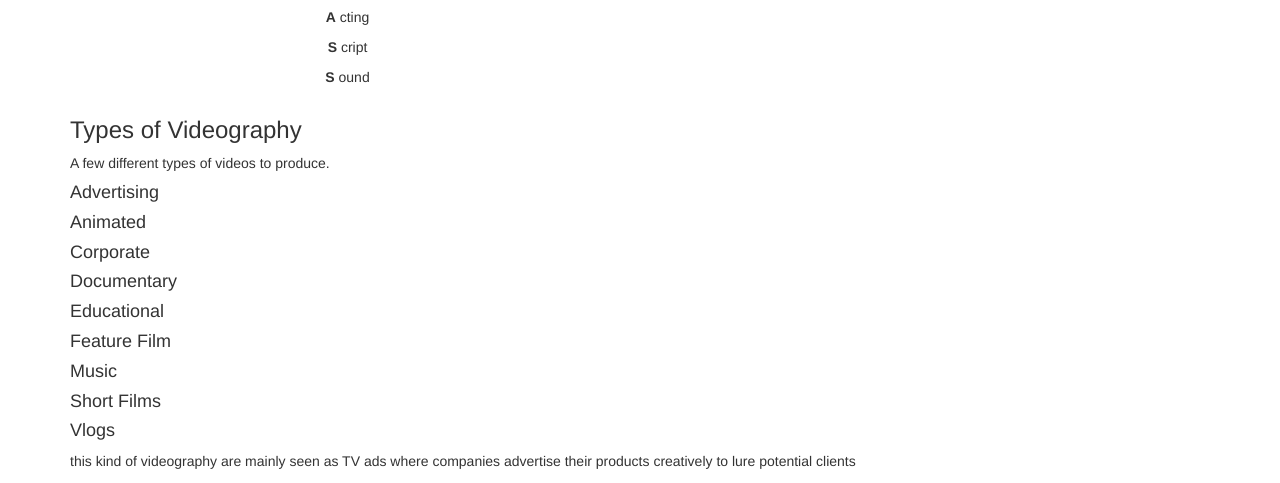
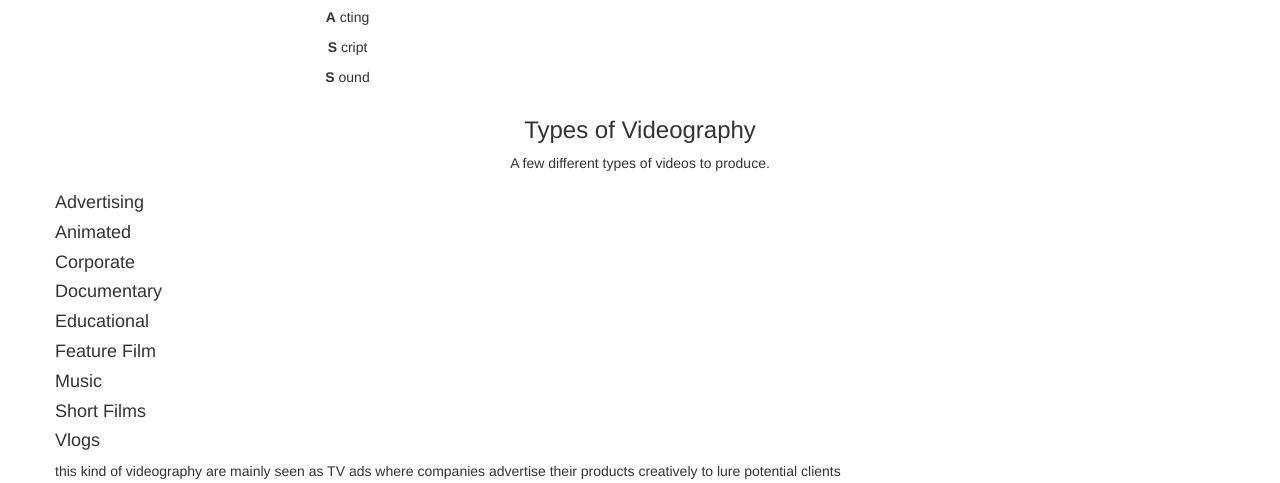
Before and after one commit to brianjeball/Video-Production-CA, a plain HTML site: page index.html in a window 1280 px wide. Shown: the part 465-948 px from the top of the page. Drawn offline with nearby package versions, Linux system fonts and the light colour scheme.

Commit message:
Update Bootstrap syntax

```diff
--- a/index.html
+++ b/index.html
@@ -77,22 +77,24 @@
         <section class="container">
         <!-- Types of Videography -->
         <!-- When the type is clicked, img should appear and text color should change -->
-            <div id="typeofvid" >
-                <h3>Types of Videography</h3>
-                <p>A few different types of videos to produce.</p>
-                    <h4>Advertising</h4>
-                    <h4>Animated</h4>
-                    <h4>Corporate</h4>
-                    <h4>Documentary</h4>
-                    <h4>Educational</h4>
-                    <h4>Feature Film</h4>
-                    <h4>Music</h4>
-                    <h4>Short Films</h4>
-                    <h4>Vlogs</h4>
+            <div>
+                <h3 class="text-center">Types of Videography</h3>
+                <p class="text-center">A few different types of videos to produce.</p>
+                <div class="row">
+                    <div id="typeofvid">
+                        <h4 class="ad-def">Advertising</h4>
+                        <h4 class="ani-vid">Animated</h4>
+                        <h4 class="corp-vid">Corporate</h4>
+                        <h4 class="doc-vid">Documentary</h4>
+                        <h4 class="edu-vid">Educational</h4>
+                        <h4 class="feat-vid">Feature Film</h4>
+                        <h4 class="music-vid">Music</h4>
+                        <h4 class="short-vid">Short Films</h4>
+                        <h4 class="vlog-vid">Vlogs</h4>
+                    </div>
 
             <div id="typeofvid-def">
-
-                <div class="ad-vid">
+                <div class="ad-def">
                     <!-- <video src="" > -->
                     <p>this kind of videography are mainly seen as TV ads where companies advertise their products creatively to lure potential clients</p>
                 </div>
```
Also changed, not shown: js/scripts.js (line endings or trailing spaces).
